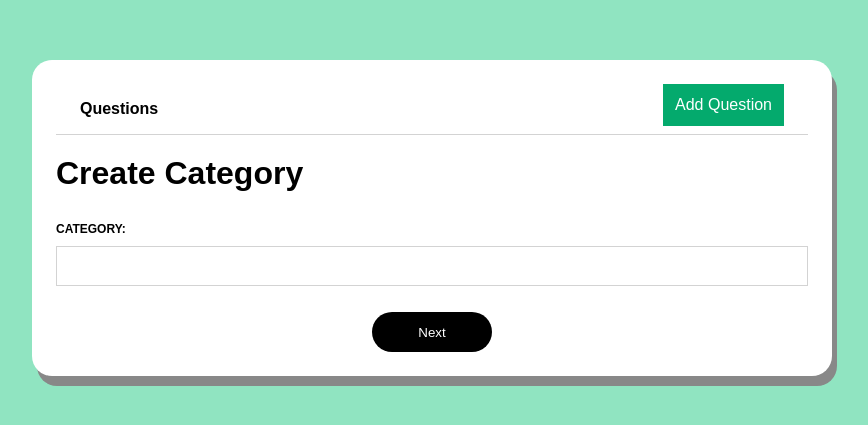
After one commit to Albert-Alvaro/CP3405_Ver2, a Django app: page /create-category in a window 1280 px wide. The commit adds this page. Shown: the top 425 px of the page, without its empty margins (208-1076 px from the left). Run offline with Django 4.2, Linux system fonts and the light colour scheme.

Commit message:
start working on category function

```diff
--- a/questions/form.py
+++ b/questions/form.py
@@ -20,6 +20,11 @@ class AddChoices(forms.ModelForm):
         model = Choices
         fields = ['choice']
 
+class CreateCategory(forms.ModelForm):
+    class Meta:
+        model = Question
+        fields = ['category']
+
 class ShortResponseForm(forms.ModelForm):
     class Meta:
         model = ShortResponse
--- a/questions/models.py
+++ b/questions/models.py
@@ -4,32 +4,35 @@ from django.db import models
 
 class Question(models.Model):
     category = models.CharField(max_length=1000)
+
+    def __str__(self):
+        return self.category
 class MultiChoiceQuestion(models.Model):
-    question_type = models.ForeignKey(Question, null=True, on_delete=models.CASCADE)
+    category = models.ForeignKey(Question, null=True, on_delete=models.CASCADE)
     question = models.CharField(max_length=10000)
     created_at = models.DateTimeField(auto_now_add=True)
     updated_at = models.DateTimeField(auto_now=True)
 
     def __str__(self):
-        return self.question
+        return self.question, self.category
 
 class ShortQuestion(models.Model):
-    question_type = models.ForeignKey(Question, null=True, on_delete=models.CASCADE)
+    category = models.ForeignKey(Question, null=True, on_delete=models.CASCADE)
     question = models.CharField(max_length=10000)
     created_at = models.DateTimeField(auto_now_add=True)
     updated_at = models.DateTimeField(auto_now=True)
 
     def __str__(self):
-        return self.question
+        return self.question, self.category
 
 class EssayQuestion(models.Model):
-    question_type = models.ForeignKey(Question, null=True, on_delete=models.CASCADE)
+    category = models.ForeignKey(Question, null=True, on_delete=models.CASCADE)
     question = models.CharField(max_length=10000)
     created_at = models.DateTimeField(auto_now_add=True)
     updated_at = models.DateTimeField(auto_now=True)
 
     def __str__(self):
-        return self.question
+        return self.question, self.category
 
 class EssayResponse(models.Model):
     question = models.ForeignKey(EssayQuestion, null=False, on_delete=models.CASCADE)
--- /dev/null
+++ b/questions/templates/create_category.html
@@ -0,0 +1,17 @@
+{%  extends 'layouts/page.html' %}
+
+{% block content %}
+
+<div class="create-category-page">
+    <h1 class="title">Create Category</h1>
+    <form method="POST" action="" class="add-mcq-question-form">
+        {%  csrf_token %}
+        <div class="field-wrapper">
+            <label for="{{form.category.id_for_label}}">Category: </label>
+            {{form.category}}
+        </div>
+        <input type="submit" value="Next" class="submit-button">
+    </form>
+</div>
+
+{% endblock %}
--- a/questions/templates/navbar.html
+++ b/questions/templates/navbar.html
@@ -10,6 +10,7 @@
                 <a href="{% url 'add-short-question' %}">Short Question</a>
                 <a href="{% url 'add-essay-question' %}">Essay Question</a>
                 <a href="{% url 'add-mcq' %}">Multiple Choice Question</a>
+                <a href="{% url 'create-category' %}">Create Category</a>
             </div>
     </div>
 </nav>
--- a/questions/urls.py
+++ b/questions/urls.py
@@ -15,4 +15,11 @@ urlpatterns = [
     path('delete-mcq/<int:id>/', views.deleteMCQ, name='delete-mcq'),
     path('delete-choice/<int:id>/', views.deleteChoice, name='delete-choice'),
     path('delete-choice-amcq/<int:id>/', views.deleteChoice_amcq, name='delete-choice-amcq'),
+    path('create-category', views.createCategory, name="create-category"),
+    path('create-category-add-question/<int:id>', views.addQuestionToCategory, name="create-category-add-question"),
+    path('add-essay-question-to-category/<int:id>', views.addEssayQuestionToCategory,name="add-essay-question-to-category"),
+    path('add-short-question-to-category/<int:id>', views.addShortQuestionToCategory,
+         name="add-short-question-to-category"),
+    path('add-mcq-to-category/<int:id>', views.addMCQToCategory, name="add-mcq-to-category"),
+
 ]
--- a/questions/views.py
+++ b/questions/views.py
@@ -48,36 +48,6 @@ def addEssayQuestion(request):
     return render(request, 'add_essay_question.html', context)
 
 def addMCQuestion(request):
-    # form = AddMCQuestion(prefix='MCQ')
-    # form2 = AddChoices(prefix='choice')
-    # if request.method == 'POST':
-    #     try:
-    #         form = AddMCQuestion(request.POST, prefix='MCQ')
-    #         if form.is_valid():
-    #             question = form.save(commit=False)
-    #             question.save()
-    #             return redirect("/")
-    #         else:
-    #             form = AddMCQuestion(prefix='MCQ')
-    #     except Exception as e:
-    #         print(e)
-    #         raise
-    # if request.method == 'POST' and not form.is_valid():
-    #     try:
-    #         form2 = AddChoices(request.POST, prefix='choice')
-    #         form = AddMCQuestion(prefix='MCQ')
-    #         if form2.is_valid():
-    #             choice = form2.save(commit=False)
-    #             choice.mcq = MultiChoiceQuestion(id=id)
-    #             choice.save()
-    #             form2 = AddChoices()
-    #             return redirect("/add-mcq")
-    #         else:
-    #             form2 = AddChoices(prefix='choice')
-    #             return redirect("/add-mcq")
-    #     except Exception as e:
-    #         print(e)
-    #         raise
     form = AddMCQuestion()
     if request.method == "POST":
         try:
@@ -194,3 +164,42 @@ def MCQuestionPage(request, id):
         'form': form
     }
     return render(request, 'MCQ.html', context)
+
+def createCategory(request):
+    form = CreateCategory()
+    if request.method == "POST":
+        form = CreateCategory(request.POST)
+        if form.is_valid():
+            question = form.save(commit=False)
+            question.save()
+            form = CreateCategory()
+            return redirect("/create-category-add-question/"+ str(question.id))
+    context = {
+        'form': form,
+    }
+    return render(request, 'create_category.html', context)
+def addQuestionToCategory(request, id):
+    shortQuestions = ShortQuestion.objects.all()
+    essayQuestions = EssayQuestion.objects.all()
+    multiChoiceQuestions = MultiChoiceQuestion.objects.all()
+    category = Question.objects.get(id=id)
+    context = {
+        'shortQuestions': shortQuestions,
+        'essayQuestions': essayQuestions,
+        'multiChoiceQuestions': multiChoiceQuestions,
+        'category': category,
+    }
+    return render(request, 'create_category_add_question.html', context)
+
+def addShortQuestionToCategory(request, id):
+    category = Question.objects.get(id=id)
+
+    return redirect("/create-category-add-question/" + str(category.id))
+def addEssayQuestionToCategory(request, id):
+    category = Question.objects.get(id=id)
+
+    return redirect("/create-category-add-question/" + str(category.id))
+def addMCQToCategory(request, id):
+    category = Question.objects.get(id=id)
+
+    return redirect("/create-category-add-question/" + str(category.id))
```
Also changed, not shown: questions/templates/create_category_add_question.html (added, +130 -0 lines), db.sqlite3, questions/migrations/0007_rename_question_type_essayquestion_category_and_more.py (added).
